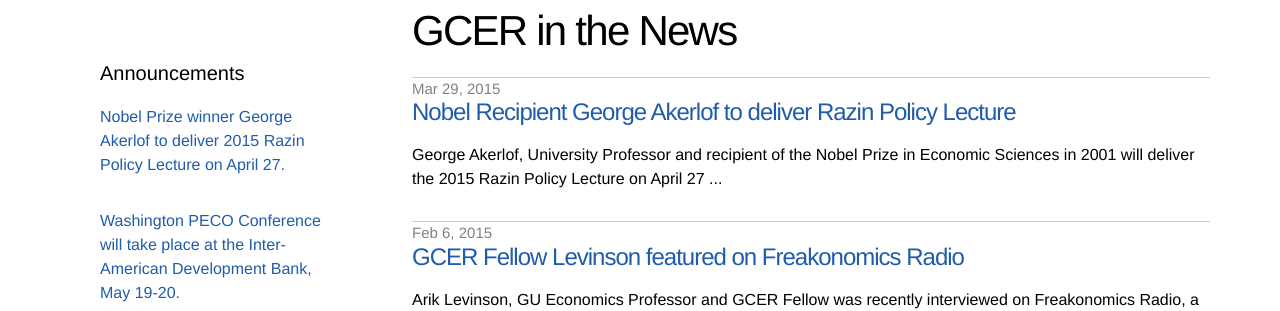
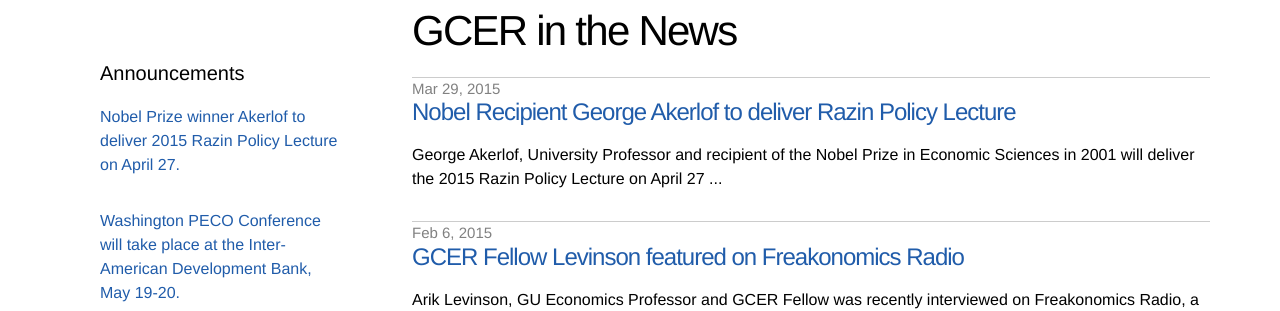
Before and after one commit to georgetown-econ/gcer, a Jekyll site: the page built from index.html, in a window 1280 px wide. Shown: the part 457-768 px from the top of the page. Built offline with Jekyll 4.4.1, drawn with Linux system fonts in a browser that asks for light colours.

Commit message:
Updated announcements.yml

```diff
--- a/_data/announcements.yml
+++ b/_data/announcements.yml
@@ -1,4 +1,4 @@
-- announcement: <a href="http://gcer.georgetown.edu/archive/#/2015-03-29-nobel-recipient-george-akerlof-to-deliver-razin-policy-lecture"> Nobel Prize winner George Akerlof to deliver 2015 Razin Policy Lecture on April 27.</a>
+- announcement: <a href="http://gcer.georgetown.edu/archive/#/2015/03/29/nobel-recipient-george-akerlof-to-deliver-razin-policy-lecture"> Nobel Prize winner Akerlof to deliver 2015 Razin Policy Lecture on April 27.</a>
 - announcement: <a href="https://sites.google.com/a/georgetown.edu/washington-peco/home/2015-washington-peco"> Washington PECO Conference will take place at the Inter-American Development Bank, May 19-20.</a>
 - announcement: <a href="https://sites.google.com/site/gcer2015/"> GCER Biennial Alumni Conference will take place on GU campus, May 28-29. See website link for Call for Papers.</a>
 - announcement: <a href="http://gcer.georgetown.edu/archive/#/2015/01/27/iza-entrepreneurship"> GCER and the Department of Economics to host IZA conference on entrepreneurship on September 16-18, 2015</a>
```
